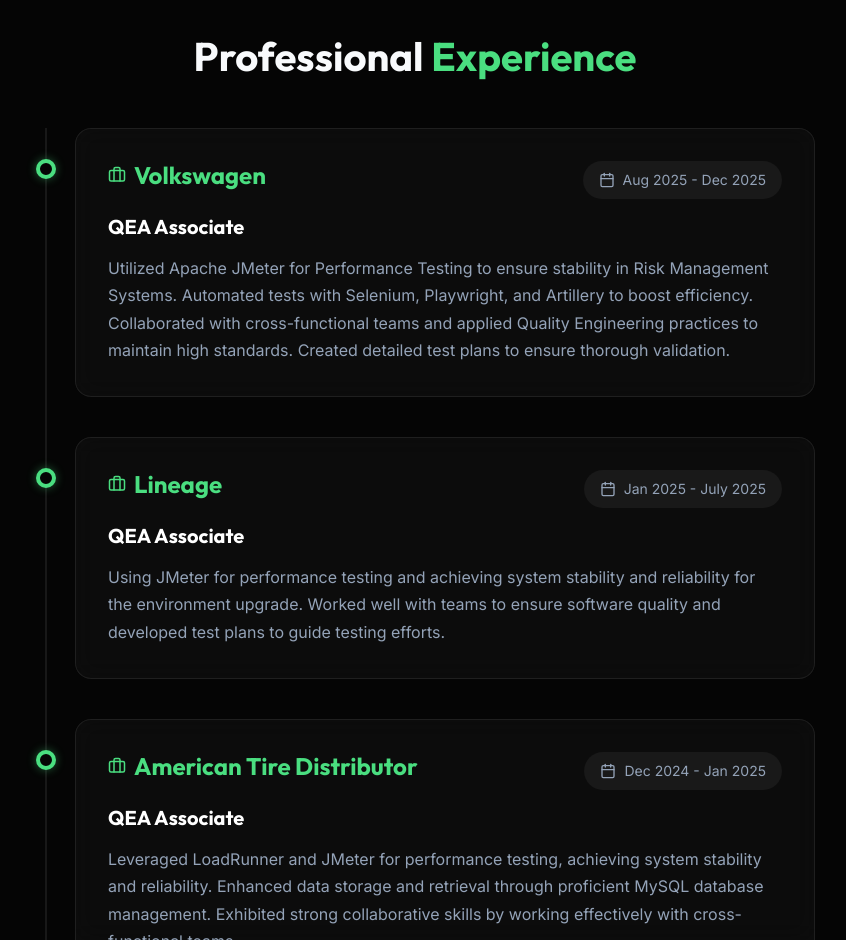
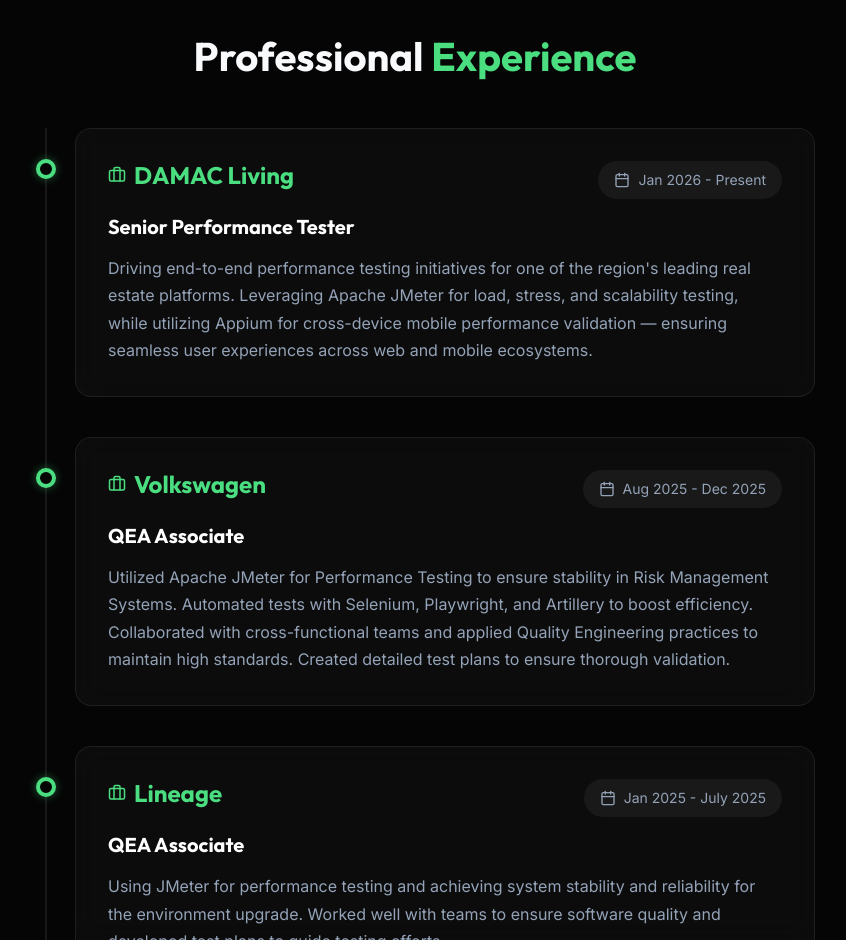
Before and after one commit to sritupal/Utpal_Portfolio, a React (Vite) app: page / in a window 1280 px wide. Shown: the part 880-1820 px from the top of the page, without its empty margins (225-1071 px from the left). Built offline with nearby package versions, Linux system fonts and the light colour scheme.

Commit message:
Add DAMAC Living - Senior Performance Tester

```diff
--- a/src/components/Experience.jsx
+++ b/src/components/Experience.jsx
@@ -6,41 +6,48 @@
 const experiences = [
   {
     id: 1,
+    date: 'Jan 2026 - Present',
+    company: 'DAMAC Living',
+    role: 'Senior Performance Tester',
+    description: 'Driving end-to-end performance testing initiatives for one of the region\'s leading real estate platforms. Leveraging Apache JMeter for load, stress, and scalability testing, while utilizing Appium for cross-device mobile performance validation — ensuring seamless user experiences across web and mobile ecosystems.'
+  },
+  {
+    id: 2,
     date: 'Aug 2025 - Dec 2025',
     company: 'Volkswagen',
     role: 'QEA Associate',
     description: 'Utilized Apache JMeter for Performance Testing to ensure stability in Risk Management Systems. Automated tests with Selenium, Playwright, and Artillery to boost efficiency. Collaborated with cross-functional teams and applied Quality Engineering practices to maintain high standards. Created detailed test plans to ensure thorough validation.'
   },
   {
-    id: 2,
+    id: 3,
     date: 'Jan 2025 - July 2025',
     company: 'Lineage',
     role: 'QEA Associate',
     description: 'Using JMeter for performance testing and achieving system stability and reliability for the environment upgrade. Worked well with teams to ensure software quality and developed test plans to guide testing efforts.'
   },
   {
-    id: 3,
+    id: 4,
     date: 'Dec 2024 - Jan 2025',
     company: 'American Tire Distributor',
     role: 'QEA Associate',
     description: 'Leveraged LoadRunner and JMeter for performance testing, achieving system stability and reliability. Enhanced data storage and retrieval through proficient MySQL database management. Exhibited strong collaborative skills by working effectively with cross-functional teams.'
   },
   {
-    id: 4,
+    id: 5,
     date: 'Nov 2024 - Dec 2024',
     company: 'Academy - Sports+Outdoors',
     role: 'QEA Associate',
     description: 'Successfully utilized LoadRunner/JMeter for performance testing, ensuring system stability and reliability. Optimized data storage and retrieval through MySQL database management. Demonstrated strong teamwork skills through effective collaboration with cross-functional teams.'
   },
   {
-    id: 5,
+    id: 6,
     date: 'Feb 2021 - Nov 2024',
     company: 'Woolworths',
     role: 'QEA Programming Analyst Trainee',
     description: 'Resolved system issues via root cause analysis. Enhanced operational efficiency and drove process improvements. Ensured application reliability and performance by developing and executing automated test scripts with LoadRunner and JMeter. Automated UI workflows, API tests (Postman), backend database tests, and Azure triggers using Splunk and C.'
   },
   {
-    id: 6,
+    id: 7,
     date: 'July 2020 - Sept 2020',
     company: 'GRIP-The Sparks Foundation',
     role: 'Data Entry & Analysis Intern',
```
